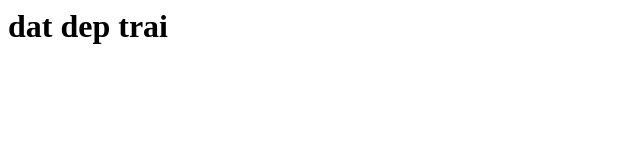
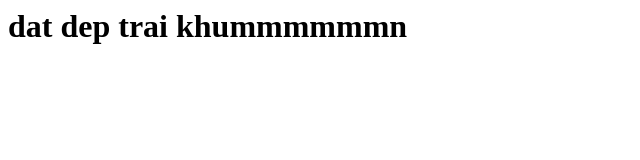
Before and after one commit to dattle329/testGit, a plain HTML site: page index.html in a window 1280 px wide. Shown: the whole page, without its empty margins (0-640 px from the left). Drawn offline with Linux system fonts and the light colour scheme.

Commit message:
Update index.html

```diff
--- a/index.html
+++ b/index.html
@@ -1 +1 @@
-<h1>dat dep trai</h1>
+<h1>dat dep trai khummmmmmn</h1>
```
